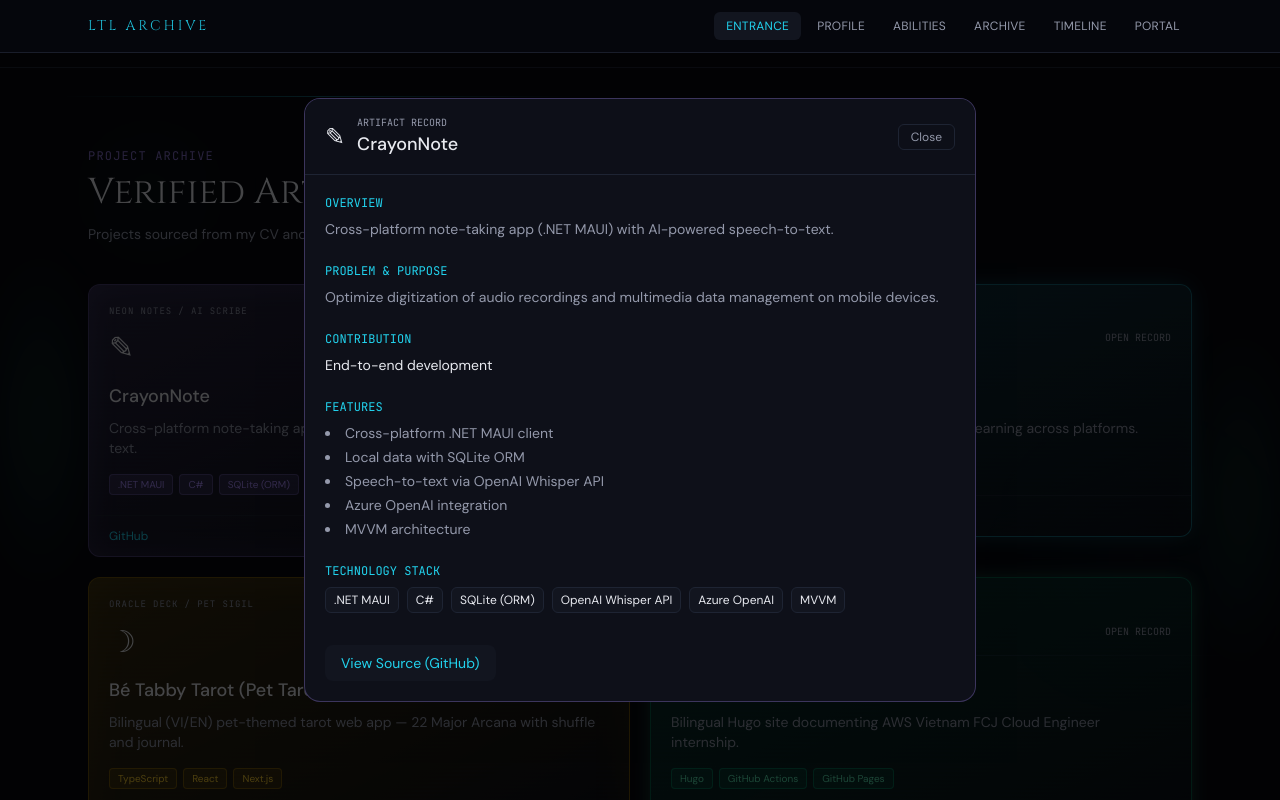
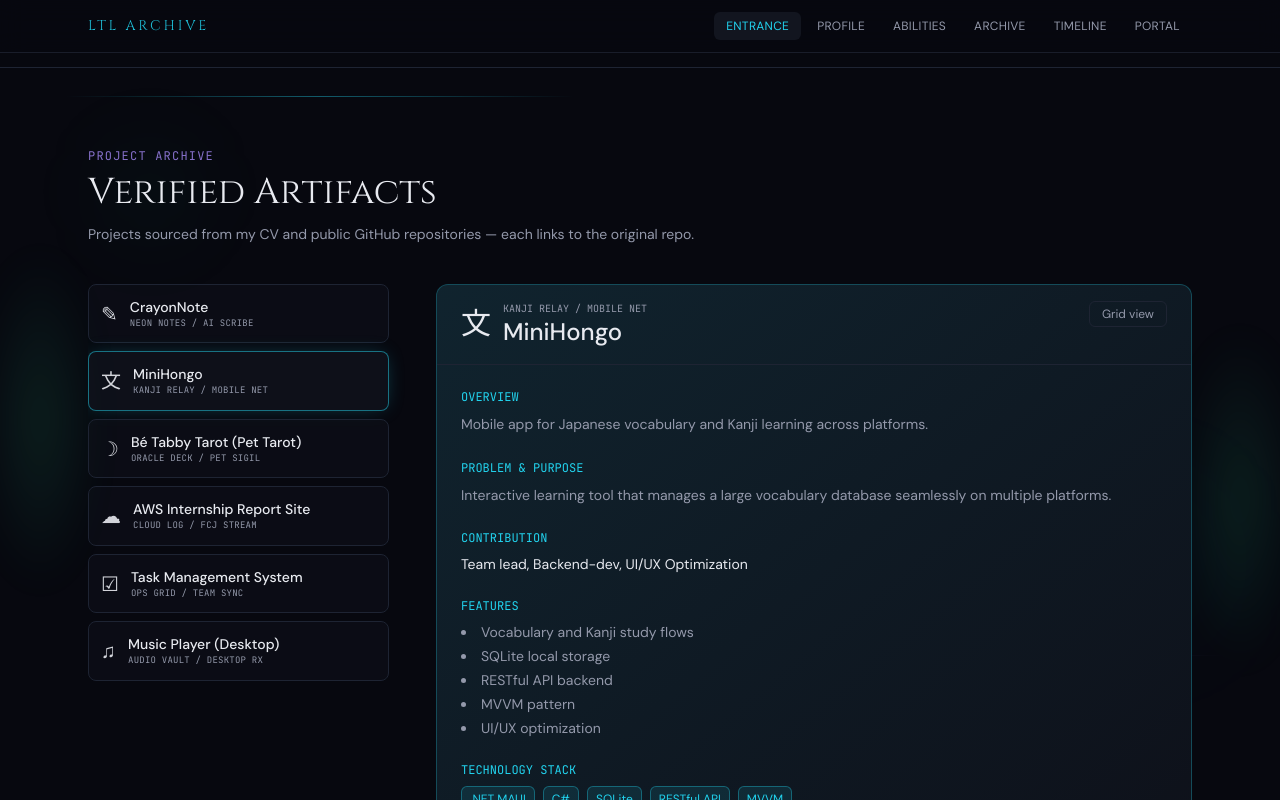
Before and after one commit to LLLVPN4423/LyThanhLoi_Porfolio, a Next.js app: page / in a window 1280 px wide. Both pictures are taken after a click on the button 359 px from the left and 2718 px from the top of the page. Shown: the part 2318-3118 px from the top of the page. Built offline with nearby package versions, Linux system fonts and the light colour scheme.

Commit message:
YouTube-style project split view with smooth sidebar transition

```diff
--- a/src/app/globals.css
+++ b/src/app/globals.css
@@ -450,6 +450,113 @@ body {
   }
 }
 
+/* Project archive — YouTube-style split */
+.project-archive-stage {
+  display: flex;
+  flex-direction: column;
+  gap: 1.25rem;
+  transition: gap 0.55s cubic-bezier(0.22, 1, 0.36, 1);
+}
+
+@media (min-width: 1024px) {
+  .project-archive-stage.is-split {
+    flex-direction: row;
+    align-items: flex-start;
+    gap: 1.75rem;
+  }
+}
+
+.project-archive-list.is-grid {
+  display: grid;
+  gap: 1.25rem;
+  width: 100%;
+  transition: width 0.55s cubic-bezier(0.22, 1, 0.36, 1);
+}
+
+@media (min-width: 640px) {
+  .project-archive-list.is-grid {
+    grid-template-columns: repeat(2, minmax(0, 1fr));
+  }
+}
+
+.project-archive-list.is-split {
+  display: flex;
+  flex-direction: column;
+  gap: 0.5rem;
+  width: 100%;
+  max-height: min(72vh, 720px);
+  overflow-y: auto;
+  padding-right: 0.25rem;
+  transition:
+    width 0.55s cubic-bezier(0.22, 1, 0.36, 1),
+    max-width 0.55s cubic-bezier(0.22, 1, 0.36, 1);
+  scrollbar-gutter: stable;
+}
+
+@media (min-width: 1024px) {
+  .project-archive-list.is-split {
+    width: min(100%, 320px);
+    max-width: 34%;
+    flex-shrink: 0;
+  }
+}
+
+.project-archive-detail {
+  flex: 0 0 auto;
+  width: 100%;
+  max-height: 0;
+  opacity: 0;
+  transform: translateX(1.25rem);
+  overflow: hidden;
+  pointer-events: none;
+  transition:
+    opacity 0.45s ease,
+    transform 0.55s cubic-bezier(0.22, 1, 0.36, 1),
+    max-height 0.55s cubic-bezier(0.22, 1, 0.36, 1);
+}
+
+.project-archive-detail.is-visible {
+  max-height: 2000px;
+  opacity: 1;
+  transform: translateX(0);
+  pointer-events: auto;
+}
+
+@media (min-width: 1024px) {
+  .project-archive-stage.is-split .project-archive-detail {
+    flex: 1 1 0%;
+    min-width: 0;
+    position: sticky;
+    top: 6rem;
+  }
+}
+
+.project-detail-view {
+  animation: project-detail-in 0.45s ease-out;
+}
+
+@keyframes project-detail-in {
+  from {
+    opacity: 0;
+    transform: translateX(12px);
+  }
+  to {
+    opacity: 1;
+    transform: translateX(0);
+  }
+}
+
+@media (prefers-reduced-motion: reduce) {
+  .project-archive-stage,
+  .project-archive-list,
+  .project-archive-detail,
+  .project-detail-view,
+  .project-list-compact {
+    transition: none !important;
+    animation: none !important;
+  }
+}
+
 /* Contact — portal center, cards on orbit */
 .contact-orbit {
   isolation: isolate;
--- a/src/components/ProjectDetailPanel.tsx
+++ b/src/components/ProjectDetailPanel.tsx
@@ -1,11 +1,11 @@
 "use client";
 
-import { useEffect } from "react";
 import type { Project } from "@/data/projects";
+import { projectThemes } from "@/data/projectThemes";
 
 type Props = {
-  project: Project | null;
-  onClose: () => void;
+  project: Project;
+  onBack?: () => void;
 };
 
 const accentBorder: Record<Project["accent"], string> = {
@@ -15,70 +15,60 @@ const accentBorder: Record<Project["accent"], string> = {
   emerald: "border-emerald-400/30",
 };
 
-export function ProjectDetailPanel({ project, onClose }: Props) {
-  useEffect(() => {
-    if (!project) return;
-    const onKey = (e: KeyboardEvent) => {
-      if (e.key === "Escape") onClose();
-    };
-    document.addEventListener("keydown", onKey);
-    document.body.style.overflow = "hidden";
-    return () => {
-      document.removeEventListener("keydown", onKey);
-      document.body.style.overflow = "";
-    };
-  }, [project, onClose]);
-
-  if (!project) return null;
+/** Inline project detail (right pane — not a modal). */
+export function ProjectDetailView({ project, onBack }: Props) {
+  const theme = projectThemes[project.id];
 
   return (
-    <div
-      className="fixed inset-0 z-[70] flex items-end justify-center bg-black/70 p-0 sm:items-center sm:p-4"
-      role="dialog"
-      aria-modal="true"
+    <article
+      key={project.id}
+      className={`project-detail-view relative overflow-hidden rounded-xl border bg-void-elevated ${accentBorder[project.accent]}`}
       aria-labelledby="project-detail-title"
-      onClick={onClose}
     >
       <div
-        className={`max-h-[90vh] w-full max-w-2xl overflow-y-auto rounded-t-2xl border bg-void-elevated sm:rounded-2xl ${accentBorder[project.accent]}`}
-        onClick={(e) => e.stopPropagation()}
-      >
-        <div className="sticky top-0 flex items-center justify-between border-b border-panel-border bg-void-elevated/95 px-5 py-4 backdrop-blur">
+        className={`pointer-events-none absolute inset-0 bg-gradient-to-br ${theme.scan} to-transparent opacity-40`}
+        aria-hidden
+      />
+      <div className="relative border-b border-panel-border px-5 py-4 sm:px-6">
+        <div className="flex items-start justify-between gap-4">
           <div className="flex items-center gap-3">
-            <span className="text-2xl" aria-hidden>
+            <span className="text-3xl" aria-hidden>
               {project.glyph}
             </span>
             <div>
               <p className="font-[family-name:var(--font-mono)] text-[10px] text-text-muted uppercase">
-                Artifact record
+                {theme.label}
               </p>
-              <h2 id="project-detail-title" className="text-lg font-medium">
+              <h2 id="project-detail-title" className="text-xl font-medium sm:text-2xl">
                 {project.name}
               </h2>
             </div>
           </div>
+          {onBack ? (
             <button
               type="button"
-            onClick={onClose}
-            className="rounded-md border border-panel-border px-3 py-1 text-xs text-text-muted hover:text-text-primary"
+              onClick={onBack}
+              className="shrink-0 rounded-md border border-panel-border px-3 py-1 text-xs text-text-muted hover:text-text-primary"
             >
-            Close
+              Grid view
             </button>
+          ) : null}
+        </div>
       </div>
 
-        <div className="space-y-6 p-5">
+      <div className="relative max-h-[min(70vh,640px)] space-y-6 overflow-y-auto p-5 sm:p-6">
         <section>
           <h3 className="font-[family-name:var(--font-mono)] text-xs text-cyan-glow uppercase">
             Overview
           </h3>
-            <p className="mt-2 text-sm text-text-muted">{project.shortDescription}</p>
+          <p className="mt-2 text-sm leading-relaxed text-text-muted">{project.shortDescription}</p>
         </section>
 
         <section>
           <h3 className="font-[family-name:var(--font-mono)] text-xs text-cyan-glow uppercase">
             Problem & Purpose
           </h3>
-            <p className="mt-2 text-sm text-text-muted">{project.purpose}</p>
+          <p className="mt-2 text-sm leading-relaxed text-text-muted">{project.purpose}</p>
         </section>
 
         {project.role ? (
@@ -109,7 +99,7 @@ export function ProjectDetailPanel({ project, onClose }: Props) {
             {project.technologies.map((t) => (
               <span
                 key={t}
-                  className="rounded-md border border-panel-border bg-panel px-2 py-1 text-xs"
+                className={`rounded-md border px-2 py-1 text-xs ${theme.tag}`}
               >
                 {t}
               </span>
@@ -139,7 +129,6 @@ export function ProjectDetailPanel({ project, onClose }: Props) {
           ) : null}
         </div>
       </div>
-      </div>
-    </div>
+    </article>
   );
 }
--- a/src/components/Projects.tsx
+++ b/src/components/Projects.tsx
@@ -1,36 +1,60 @@
 "use client";
 
-import { useState } from "react";
+import { useCallback, useEffect, useState } from "react";
 import { projects, type Project } from "@/data/projects";
 import { projectThemes } from "@/data/projectThemes";
-import { ProjectDetailPanel } from "./ProjectDetailPanel";
+import { ProjectDetailView } from "./ProjectDetailPanel";
 import { Reveal } from "./Reveal";
 
-export function Projects() {
-  const [selected, setSelected] = useState<Project | null>(null);
+function activate(project: Project, setActiveId: (id: string) => void) {
+  setActiveId(project.id);
+}
+
+function ProjectListCard({
+  project,
+  compact,
+  isActive,
+  onActivate,
+}: {
+  project: Project;
+  compact: boolean;
+  isActive: boolean;
+  onActivate: () => void;
+}) {
+  const theme = projectThemes[project.id];
+
+  if (compact) {
+    return (
+      <button
+        type="button"
+        onMouseEnter={onActivate}
+        onFocus={onActivate}
+        onClick={onActivate}
+        className={`project-list-compact group relative w-full overflow-hidden rounded-lg border bg-panel/40 p-3 text-left transition-all duration-400 ease-out ${
+          isActive
+            ? "border-cyan-glow/50 bg-panel/70 shadow-[0_0_20px_-6px_rgba(34,211,238,0.35)]"
+            : "border-panel-border hover:border-cyan-glow/25"
+        }`}
+      >
+        <div className="flex items-center gap-3">
+          <span className="text-xl opacity-90" aria-hidden>
+            {project.glyph}
+          </span>
+          <div className="min-w-0 flex-1">
+            <p className="truncate text-sm font-medium text-text-primary">{project.name}</p>
+            <p className="truncate font-[family-name:var(--font-mono)] text-[9px] uppercase tracking-wide text-text-muted">
+              {theme.label}
+            </p>
+          </div>
+        </div>
+      </button>
+    );
+  }
 
   return (
-    <section id="projects" className="scroll-mt-24 border-t border-panel-border py-20">
-      <div className="mx-auto max-w-6xl px-4 md:px-6">
-        <Reveal>
-          <p className="font-[family-name:var(--font-mono)] text-xs tracking-widest text-violet-glow/80 uppercase">
-            Project Archive
-          </p>
-          <h2 className="mt-2 font-[family-name:var(--font-display)] text-3xl md:text-4xl">
-            Verified Artifacts
-          </h2>
-          <p className="mt-3 max-w-2xl text-sm text-text-muted">
-            Projects sourced from my CV and public GitHub repositories — each links to the original repo.
-          </p>
-        </Reveal>
-
-        <div className="mt-10 grid gap-5 sm:grid-cols-2">
-          {projects.map((project, i) => {
-            const theme = projectThemes[project.id];
-            return (
-              <Reveal key={project.id} delayMs={i * 70}>
     <article
-                  className={`project-theme-card group relative overflow-hidden rounded-xl border bg-panel/30 transition hover:scale-[1.01] ${theme.frame}`}
+      className={`project-theme-card group relative overflow-hidden rounded-xl border bg-panel/30 transition-all duration-500 ease-out hover:scale-[1.01] ${theme.frame} ${isActive ? "ring-1 ring-cyan-glow/40" : ""}`}
+      onMouseEnter={onActivate}
     >
       <div
         className={`pointer-events-none absolute inset-0 bg-gradient-to-br ${theme.scan} to-transparent opacity-90`}
@@ -40,7 +64,8 @@ export function Projects() {
 
       <button
         type="button"
-                    onClick={() => setSelected(project)}
+        onClick={onActivate}
+        onFocus={onActivate}
         className="relative w-full p-5 text-left focus-visible:outline focus-visible:outline-2 focus-visible:outline-offset-2 focus-visible:outline-cyan-glow"
       >
         <p className="font-[family-name:var(--font-mono)] text-[9px] tracking-widest text-text-muted uppercase">
@@ -55,15 +80,10 @@ export function Projects() {
           </span>
         </div>
         <h3 className="mt-4 text-lg font-medium">{project.name}</h3>
-                    <p className="mt-2 line-clamp-2 text-sm text-text-muted">
-                      {project.shortDescription}
-                    </p>
+        <p className="mt-2 line-clamp-2 text-sm text-text-muted">{project.shortDescription}</p>
         <div className="mt-4 flex flex-wrap gap-1.5">
           {project.technologies.slice(0, 4).map((t) => (
-                        <span
-                          key={t}
-                          className={`rounded border px-2 py-0.5 text-[10px] ${theme.tag}`}
-                        >
+            <span key={t} className={`rounded border px-2 py-0.5 text-[10px] ${theme.tag}`}>
               {t}
             </span>
           ))}
@@ -92,13 +112,70 @@ export function Projects() {
         ) : null}
       </div>
     </article>
+  );
+}
+
+export function Projects() {
+  const [activeId, setActiveId] = useState<string | null>(null);
+  const split = activeId !== null;
+  const activeProject = projects.find((p) => p.id === activeId) ?? null;
+
+  const clearSplit = useCallback(() => setActiveId(null), []);
+
+  useEffect(() => {
+    if (!split) return;
+    const onKey = (e: KeyboardEvent) => {
+      if (e.key === "Escape") clearSplit();
+    };
+    window.addEventListener("keydown", onKey);
+    return () => window.removeEventListener("keydown", onKey);
+  }, [split, clearSplit]);
+
+  return (
+    <section id="projects" className="scroll-mt-24 border-t border-panel-border py-20">
+      <div className="mx-auto max-w-6xl px-4 md:px-6">
+        <Reveal>
+          <p className="font-[family-name:var(--font-mono)] text-xs tracking-widest text-violet-glow/80 uppercase">
+            Project Archive
+          </p>
+          <h2 className="mt-2 font-[family-name:var(--font-display)] text-3xl md:text-4xl">
+            Verified Artifacts
+          </h2>
+          <p className="mt-3 max-w-2xl text-sm text-text-muted">
+            Projects sourced from my CV and public GitHub repositories — each links to the original repo.
+          </p>
         </Reveal>
-            );
-          })}
+
+        <div
+          className={`project-archive-stage mt-10 ${split ? "is-split" : ""}`}
+          onMouseLeave={() => {
+            /* keep split until Grid view / Escape — hover only switches active item */
+          }}
+        >
+          <div className={`project-archive-list ${split ? "is-split" : "is-grid"}`}>
+            {projects.map((project, i) => (
+              <div
+                key={project.id}
+                className={split ? "" : ""}
+                style={split ? undefined : { animationDelay: `${i * 40}ms` }}
+              >
+                <ProjectListCard
+                  project={project}
+                  compact={split}
+                  isActive={activeId === project.id}
+                  onActivate={() => activate(project, setActiveId)}
+                />
+              </div>
+            ))}
+          </div>
+
+          <div className={`project-archive-detail ${split && activeProject ? "is-visible" : ""}`}>
+            {activeProject ? (
+              <ProjectDetailView project={activeProject} onBack={clearSplit} />
+            ) : null}
           </div>
         </div>
-
-      <ProjectDetailPanel project={selected} onClose={() => setSelected(null)} />
+      </div>
     </section>
   );
 }
```
Lines whose indentation alone changed are shown as unchanged.
